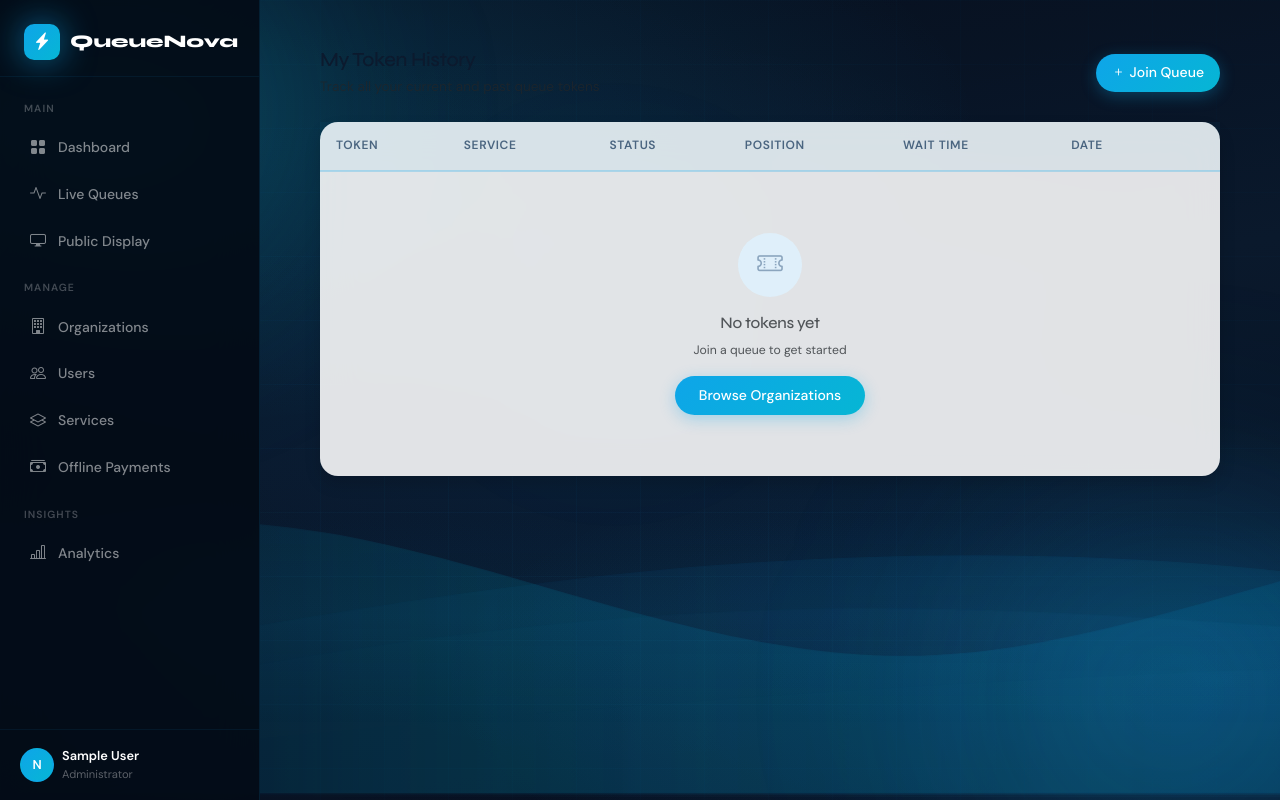
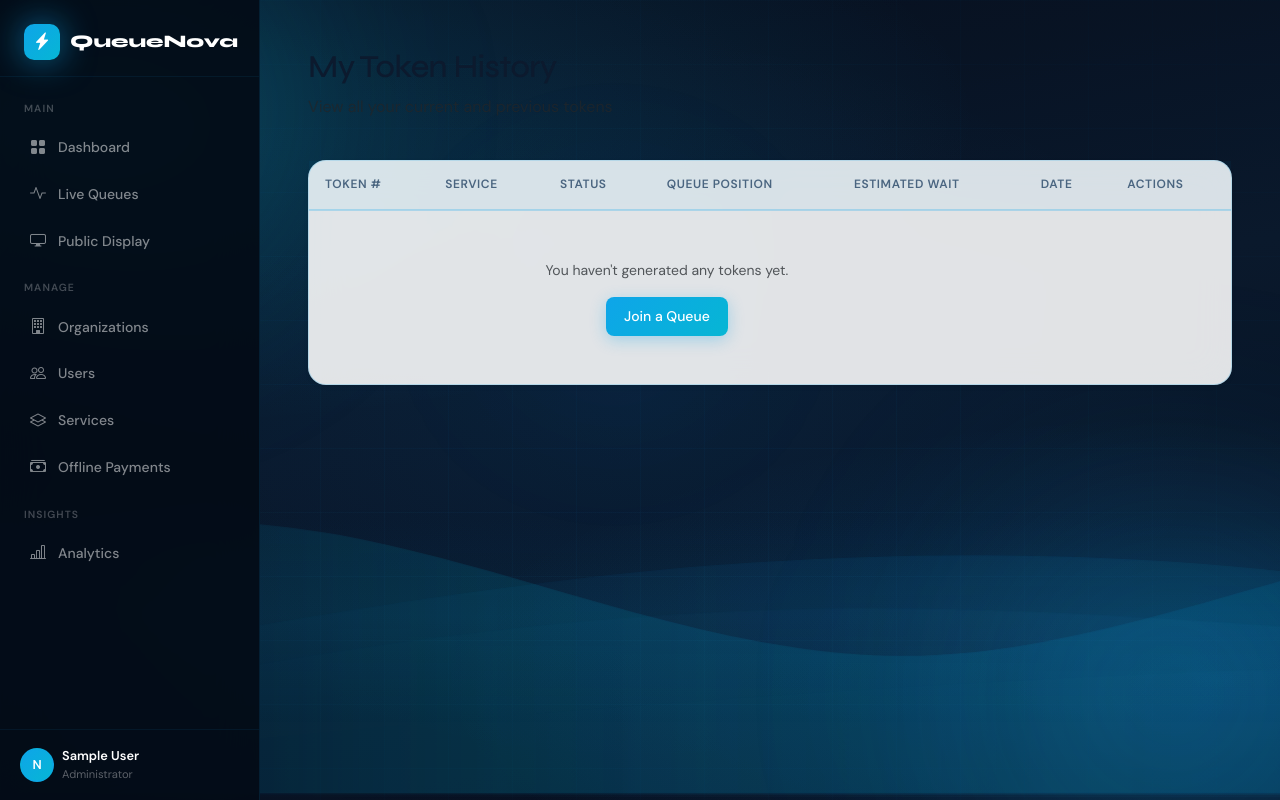
Before and after one commit to kumar1250/queuenova, a Django app: page /tokens/my-tokens/ in a window 1280 px wide. Run offline with Django 5.2, Linux system fonts and the light colour scheme; the visitor is signed in with stand-in values (Sample User, id 1); data that the repository does not hold is empty.

Commit message:
Update my_tokens.html

```diff
--- a/templates/tokens/my_tokens.html
+++ b/templates/tokens/my_tokens.html
@@ -1,115 +1,105 @@
 {% extends 'base.html' %}
+
 {% block title %}My Tokens{% endblock %}
 
-{% block extra_css %}
-<style>
-.token-number-badge { font-family:'Syne',sans-serif; font-weight:800; font-size:1.1rem; color:var(--accent); }
-.status-chip { display:inline-flex; align-items:center; gap:5px; padding:0.3em 0.75em; border-radius:50px; font-size:0.75rem; font-weight:600; }
-.pending-alert { border-left: 4px solid var(--warning); background: #fffbeb; border-radius: 0 12px 12px 0; padding: 1rem 1.25rem; }
-</style>
-{% endblock %}
-
 {% block content %}
-<div class="container">
-
 {% if pending_payments %}
-<div class="mb-4">
-    <h5 class="fw-700 mb-3"><i class="bi bi-hourglass-split text-warning me-2"></i>Pending Payment Approvals</h5>
-    <div class="card border-0 shadow">
-        <div class="table-responsive">
-            <table class="table mb-0">
-                <thead><tr>
-                    <th>Service</th><th>Amount</th><th>Status</th><th>Requested</th>
-                </tr></thead>
-                <tbody>
-                    {% for payment in pending_payments %}
-                    <tr>
-                        <td>
-                            <div class="fw-600">{{ payment.service.name }}</div>
-                            <div class="text-muted small">{{ payment.service.organization.name }}</div>
-                        </td>
-                        <td class="fw-700">₹{{ payment.amount }}</td>
-                        <td><span class="status-chip badge-waiting">⏳ Awaiting Approval</span></td>
-                        <td class="text-muted small">{{ payment.created_at|date:"d M, H:i" }}</td>
-                    </tr>
-                    {% endfor %}
-                </tbody>
-            </table>
+<div class="row mb-4">
+    <div class="col">
+        <h4 class="text-warning"><i class="bi bi-hourglass-split"></i> Pending Payment Approvals</h4>
+        <div class="card shadow-sm border-warning border-start border-4">
+            <div class="table-responsive">
+                <table class="table table-hover align-middle mb-0">
+                    <thead class="table-light">
+                        <tr>
+                            <th>Service</th>
+                            <th>Amount</th>
+                            <th>Status</th>
+                            <th>Requested At</th>
+                            <th>Action</th>
+                        </tr>
+                    </thead>
+                    <tbody>
+                        {% for payment in pending_payments %}
+                        <tr>
+                            <td>
+                                <strong>{{ payment.service.name }}</strong><br>
+                                <small class="text-muted">{{ payment.service.organization.name }}</small>
+                            </td>
+                            <td>₹{{ payment.amount }}</td>
+                            <td><span class="badge bg-warning">Awaiting Approval</span></td>
+                            <td>{{ payment.created_at|date:"d M Y, H:i" }}</td>
+                            <td>
+                                <span class="text-muted small">Please pay at counter</span>
+                            </td>
+                        </tr>
+                        {% endfor %}
+                    </tbody>
+                </table>
+            </div>
         </div>
     </div>
 </div>
 {% endif %}
 
-<div class="d-flex justify-content-between align-items-center mb-4">
-    <div>
-        <h2 class="fw-800 mb-1" style="font-size:1.25rem;">My Token History</h2>
-        <p class="text-muted mb-0" style="font-size:0.85rem;">Track all your current and past queue tokens</p>
+<div class="row mb-4">
+    <div class="col">
+        <h2>My Token History</h2>
+        <p class="text-muted">View all your current and previous tokens</p>
     </div>
-    <a href="/" class="btn btn-primary btn-sm btn-pill px-3">
-        <i class="bi bi-plus me-1"></i>Join Queue
-    </a>
 </div>
 
-<div class="card border-0 shadow">
+<div class="card shadow-sm">
     <div class="table-responsive">
-        <table class="table mb-0">
-            <thead><tr>
-                <th>Token</th>
-                <th>Service</th>
-                <th>Status</th>
-                <th>Position</th>
-                <th>Wait Time</th>
-                <th>Date</th>
-                <th></th>
-            </tr></thead>
+        <table class="table table-hover align-middle mb-0">
+            <thead class="table-light">
+                <tr>
+                    <th>Token #</th>
+                    <th>Service</th>
+                    <th>Status</th>
+                    <th>Queue Position</th>
+                    <th>Estimated Wait</th>
+                    <th>Date</th>
+                    <th>Actions</th>
+                </tr>
+            </thead>
             <tbody>
                 {% for token in tokens %}
                 <tr>
-                    <td><span class="token-number-badge">#{{ token.token_number }}</span></td>
+                    <td><span class="badge bg-primary fs-6">#{{ token.token_number }}</span></td>
                     <td>
-                        <div class="fw-600" style="font-size:0.875rem;">{{ token.service.name }}</div>
-                        <div class="text-muted" style="font-size:0.78rem;">{{ token.service.organization.name }}</div>
+                        <strong>{{ token.service.name }}</strong><br>
+                        <small class="text-muted">{{ token.service.organization.name }}</small>
                     </td>
                     <td>
-                        <span class="status-chip
-                            {% if token.status == 'waiting' %}badge-waiting
-                            {% elif token.status == 'near' %}badge-near
-                            {% elif token.status == 'serving' %}badge-serving
-                            {% elif token.status == 'completed' %}badge-completed
-                            {% else %}badge-cancelled{% endif %}">
-                            {{ token.status|capfirst }}
+                        <span class="badge {% if token.status == 'waiting' %}bg-warning{% elif token.status == 'serving' %}bg-info{% elif token.status == 'completed' %}bg-success{% else %}bg-danger{% endif %} text-capitalize">
+                            {{ token.status }}
                         </span>
                     </td>
                     <td>
                         {% if token.people_ahead is not None %}
-                            <span class="fw-700">#{{ token.people_ahead|add:1 }}</span>
+                            <span class="fw-bold">{{ token.people_ahead|add:1 }}</span>
                         {% else %}
-                            <span class="text-muted">—</span>
+                            <span class="text-muted small">N/A</span>
                         {% endif %}
                     </td>
                     <td>
                         {% if token.estimated_wait is not None %}
-                            <span style="color:var(--info);font-weight:600;">~{{ token.estimated_wait }} min</span>
+                            <span class="text-primary fw-medium">{{ token.estimated_wait }} min</span>
                         {% else %}
-                            <span class="text-muted">—</span>
+                            <span class="text-muted small">N/A</span>
                         {% endif %}
                     </td>
-                    <td class="text-muted" style="font-size:0.8rem;">{{ token.created_at|date:"d M, H:i" }}</td>
+                    <td>{{ token.created_at|date:"d M Y, H:i" }}</td>
                     <td>
-                        <a href="{% url 'tokens:token_detail' token.id %}" class="btn btn-sm btn-outline-primary border-0 px-3">View</a>
+                        <a href="{% url 'tokens:token_detail' token.id %}" class="btn btn-sm btn-outline-primary">Details</a>
                     </td>
                 </tr>
                 {% empty %}
                 <tr>
-                    <td colspan="7">
-                        <div class="text-center py-5">
-                            <div style="width:64px;height:64px;background:var(--surface-3);border-radius:50%;display:inline-flex;align-items:center;justify-content:center;font-size:1.6rem;color:var(--text-light);margin-bottom:1rem;">
-                                <i class="bi bi-ticket-perforated"></i>
-                            </div>
-                            <h6 class="text-muted fw-600">No tokens yet</h6>
-                            <p class="text-muted small mb-3">Join a queue to get started</p>
-                            <a href="/" class="btn btn-primary btn-sm btn-pill px-4">Browse Organizations</a>
-                        </div>
+                    <td colspan="5" class="text-center py-5 text-muted">
+                        <p class="mb-0">You haven't generated any tokens yet.</p>
+                        <a href="/" class="btn btn-primary mt-3">Join a Queue</a>
                     </td>
                 </tr>
                 {% endfor %}
@@ -117,5 +107,4 @@
         </table>
     </div>
 </div>
-</div>
 {% endblock %}
```
